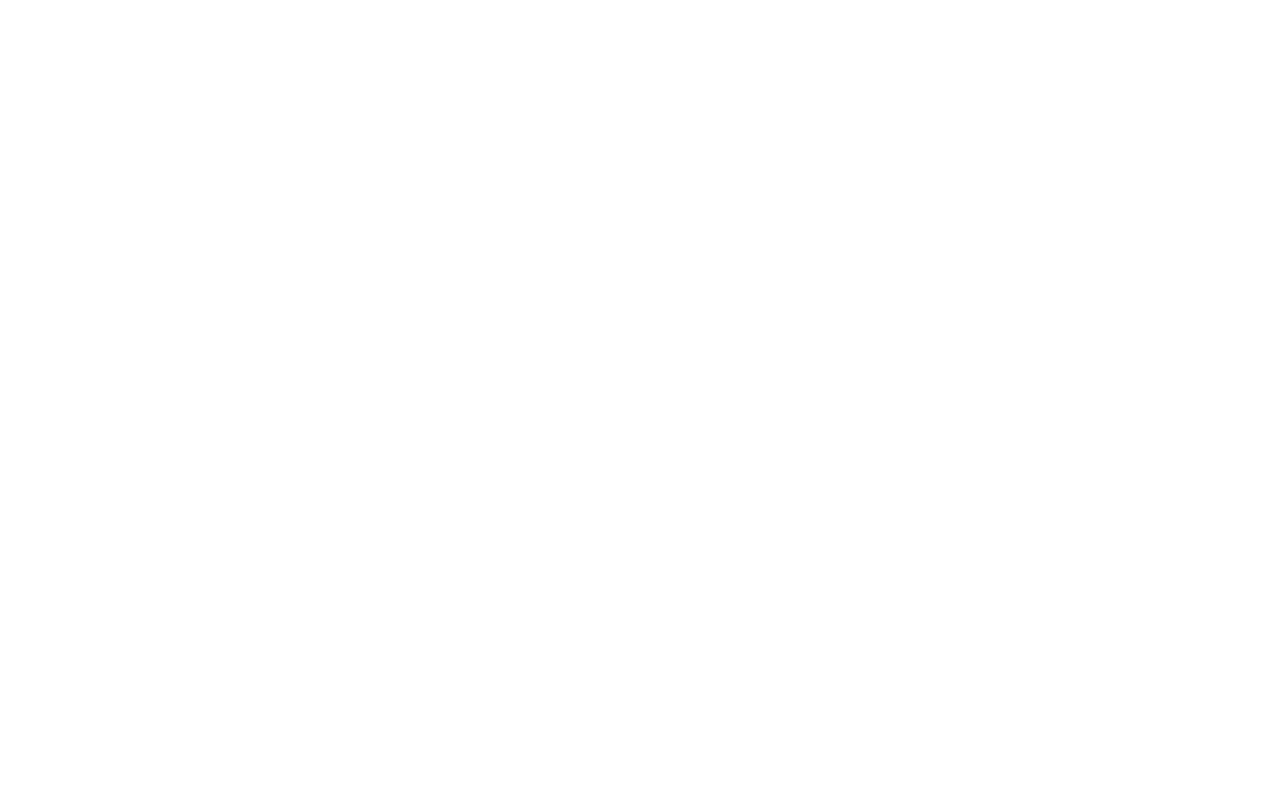
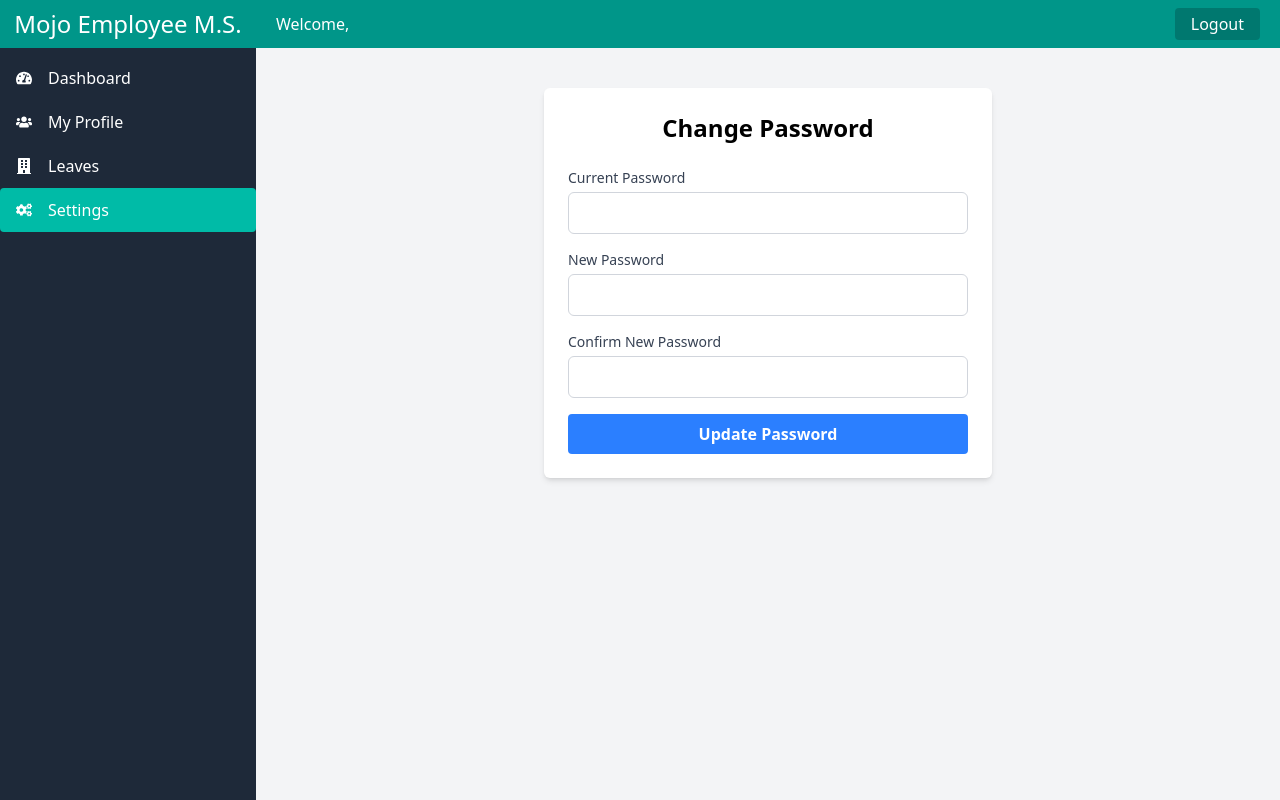
Before and after one commit to mrdennisofosu/Frontend, a React (Vite) app: page /employee-dashboard/setting in a window 1280 px wide. Before the commit this address had no page. Built offline with nearby package versions, Linux system fonts and the light colour scheme; sample sign-in values are in the browser's storage.

Commit message:
seventh commit

```diff
--- a/src/App.jsx
+++ b/src/App.jsx
@@ -14,6 +14,7 @@
 import LeaveList from "./Components/leave/LeaveList";
 import AddLeave from "./Components/leave/AddLeave";
 import AdminLeave from "./Components/AdminLeaves/AdminLeave";
+import Setting from "./Components/EmployeeDashboard/Setting";
 
 const ProtectedRoute = ({ children }) => {
   const loggedInUser = JSON.parse(localStorage.getItem("loggedInUser"));
@@ -82,6 +83,10 @@
             path="/employee-dashboard/add-leaves"
             element={<AddLeave />}
           ></Route>
+          <Route
+            path="/employee-dashboard/setting"
+            element={<Setting />}
+          ></Route>
         </Route>
       </Routes>
     </BrowserRouter>
--- a/src/Components/AdminLeaves/AdminLeave.jsx
+++ b/src/Components/AdminLeaves/AdminLeave.jsx
@@ -1,11 +1,3 @@
-// import React from "react";
-
-// const AdminLeave = () => {
-//   return <div>Welcome to the leave section admin</div>;
-// };
-
-// export default AdminLeave;
-
 import React, { useState, useEffect } from "react";
 
 const AdminLeave = () => {
@@ -49,6 +41,8 @@
         <thead className="text-xs text-gray-700 uppercase bg-gray-50 border border-gray-200">
           <tr>
             <th className="px-6 py-3">Employee ID</th>
+            <th className="px-6 py-3">Employee Name</th>
+            <th className="px-6 py-3">Employee ID</th>
             <th className="px-6 py-3">Leave Type</th>
             <th className="px-6 py-3">From</th>
             <th className="px-6 py-3">To</th>
@@ -61,6 +55,8 @@
             leaveRequests.map((leave) => (
               <tr key={leave.id} className="bg-white border-b">
                 <td className="px-6 py-3">{leave.userId}</td>
+                <td className="px-6 py-3">{leave.name}</td>
+                <td className="px-6 py-3">{leave.employeeId}</td>
                 <td className="px-6 py-3">{leave.leaveType}</td>
                 <td className="px-6 py-3">{leave.startDate}</td>
                 <td className="px-6 py-3">{leave.endDate}</td>
@@ -96,71 +92,18 @@
         </tbody>
       </table>
 
-      {/* View Leave Modal */}
-      {/* {selectedLeave && (
-        <div className="fixed inset-0 bg-gray bg-opacity-50 flex justify-center items-center  ml-50 ">
-          <div className="bg-blue-100 p-6  rounded-md shadow-md w-96">
-            <h3 className="text-lg font-bold mb-4">Leave Details</h3>
-            <p>
-              <strong>Employee ID:</strong> {selectedLeave.userId}
-            </p>
-            <p>
-              <strong>Leave Type:</strong> {selectedLeave.leaveType}
-            </p>
-            <p>
-              <strong>From:</strong> {selectedLeave.startDate}
-            </p>
-            <p>
-              <strong>To:</strong> {selectedLeave.endDate}
-            </p>
-            <p>
-              <strong>Reason:</strong> {selectedLeave.reason}
-            </p>
-            <p>
-              <strong>Status:</strong>{" "}
-              <span
-                className={`font-semibold ${
-                  selectedLeave.status === "Approved"
-                    ? "text-green-600"
-                    : selectedLeave.status === "Rejected"
-                    ? "text-red-600"
-                    : "text-blue-600"
-                }`}
-              >
-                {selectedLeave.status || "Pending"}
-              </span>
-            </p>
-
-            <div className="mt-4 flex justify-between">
-              <button
-                className="bg-green-500 hover:bg-green-600 text-white py-1 px-3 rounded"
-                onClick={() => handleStatusUpdate("Approved")}
-              >
-                Approve
-              </button>
-              <button
-                className="bg-red-500 hover:bg-red-600 text-white py-1 px-3 rounded"
-                onClick={() => handleStatusUpdate("Rejected")}
-              >
-                Reject
-              </button>
-              <button
-                className="bg-gray-400 hover:bg-gray-500 text-white py-1 px-3 rounded"
-                onClick={() => setSelectedLeave(null)}
-              >
-                Close
-              </button>
-            </div>
-          </div>
-        </div>
-      )} */}
-
       {selectedLeave && (
         <div className="fixed inset-0 bg-gray bg-opacity-50 flex justify-center items-center ml-50">
           <div className="bg-blue-100 p-6 rounded-md shadow-md w-96">
             <h3 className="text-lg font-bold mb-4">Leave Details</h3>
             <p>
               <strong>Employee ID:</strong> {selectedLeave.userId}
+            </p>
+            <p>
+              <strong>Employee Name:</strong> {selectedLeave.name}
+            </p>
+            <p>
+              <strong>Employee Email:</strong> {selectedLeave.employeeId}
             </p>
             <p>
               <strong>Leave Type:</strong> {selectedLeave.leaveType}
--- /dev/null
+++ b/src/Components/EmployeeDashboard/Setting.jsx
@@ -0,0 +1,119 @@
+// import React from "react";
+
+// const Setting = () => {
+//   return <div>Setting</div>;
+// };
+
+// export default Setting;
+
+import React, { useState, useEffect } from "react";
+
+const Setting = () => {
+  const [currentPassword, setCurrentPassword] = useState("");
+  const [newPassword, setNewPassword] = useState("");
+  const [confirmNewPassword, setConfirmNewPassword] = useState("");
+  const [message, setMessage] = useState("");
+  const [loggedInUser, setLoggedInUser] = useState(null);
+
+  useEffect(() => {
+    const user = JSON.parse(localStorage.getItem("loggedInUser"));
+    if (user) {
+      setLoggedInUser(user);
+    }
+  }, []);
+
+  const handlePasswordChange = (e) => {
+    e.preventDefault();
+
+    if (!loggedInUser) {
+      setMessage("No user is logged in.");
+      return;
+    }
+
+    if (currentPassword !== loggedInUser.password) {
+      setMessage("Current password is incorrect.");
+      return;
+    }
+
+    if (newPassword !== confirmNewPassword) {
+      setMessage("New passwords do not match.");
+      return;
+    }
+
+    if (newPassword.length < 6) {
+      setMessage("Password must be at least 6 characters.");
+      return;
+    }
+
+    // Update password in localStorage
+    const users = JSON.parse(localStorage.getItem("users")) || [];
+    const updatedUsers = users.map((user) =>
+      user.id === loggedInUser.id ? { ...user, password: newPassword } : user
+    );
+    localStorage.setItem("users", JSON.stringify(updatedUsers));
+
+    // Update logged-in user
+    localStorage.setItem(
+      "loggedInUser",
+      JSON.stringify({ ...loggedInUser, password: newPassword })
+    );
+
+    setMessage("Password updated successfully!");
+    setCurrentPassword("");
+    setNewPassword("");
+    setConfirmNewPassword("");
+  };
+
+  return (
+    <div className="max-w-md mx-auto mt-10 bg-white p-6 rounded-md shadow-md">
+      <h2 className="text-2xl font-bold text-center mb-6">Change Password</h2>
+      {message && <p className="text-center text-red-500">{message}</p>}
+      <form onSubmit={handlePasswordChange} className="space-y-4">
+        <div>
+          <label className="block text-sm font-medium text-gray-700">
+            Current Password
+          </label>
+          <input
+            type="password"
+            value={currentPassword}
+            onChange={(e) => setCurrentPassword(e.target.value)}
+            className="w-full mt-1 p-2 border border-gray-300 rounded-md"
+            required
+          />
+        </div>
+        <div>
+          <label className="block text-sm font-medium text-gray-700">
+            New Password
+          </label>
+          <input
+            type="password"
+            value={newPassword}
+            onChange={(e) => setNewPassword(e.target.value)}
+            className="w-full mt-1 p-2 border border-gray-300 rounded-md"
+            required
+          />
+        </div>
+        <div>
+          <label className="block text-sm font-medium text-gray-700">
+            Confirm New Password
+          </label>
+          <input
+            type="password"
+            value={confirmNewPassword}
+            onChange={(e) => setConfirmNewPassword(e.target.value)}
+            className="w-full mt-1 p-2 border border-gray-300 rounded-md"
+            required
+          />
+        </div>
+        <button
+          type="submit"
+          className="w-full bg-blue-500 hover:bg-blue-600 text-white font-bold py-2 px-4 rounded"
+        >
+          Update Password
+        </button>
+      </form>
+    </div>
+  );
+};
+
+export default Setting;
```
Also changed, not shown: src/Components/leave/AddLeave.jsx (+62 -99 lines), src/Components/leave/LeaveList.jsx (+41 -64 lines).
